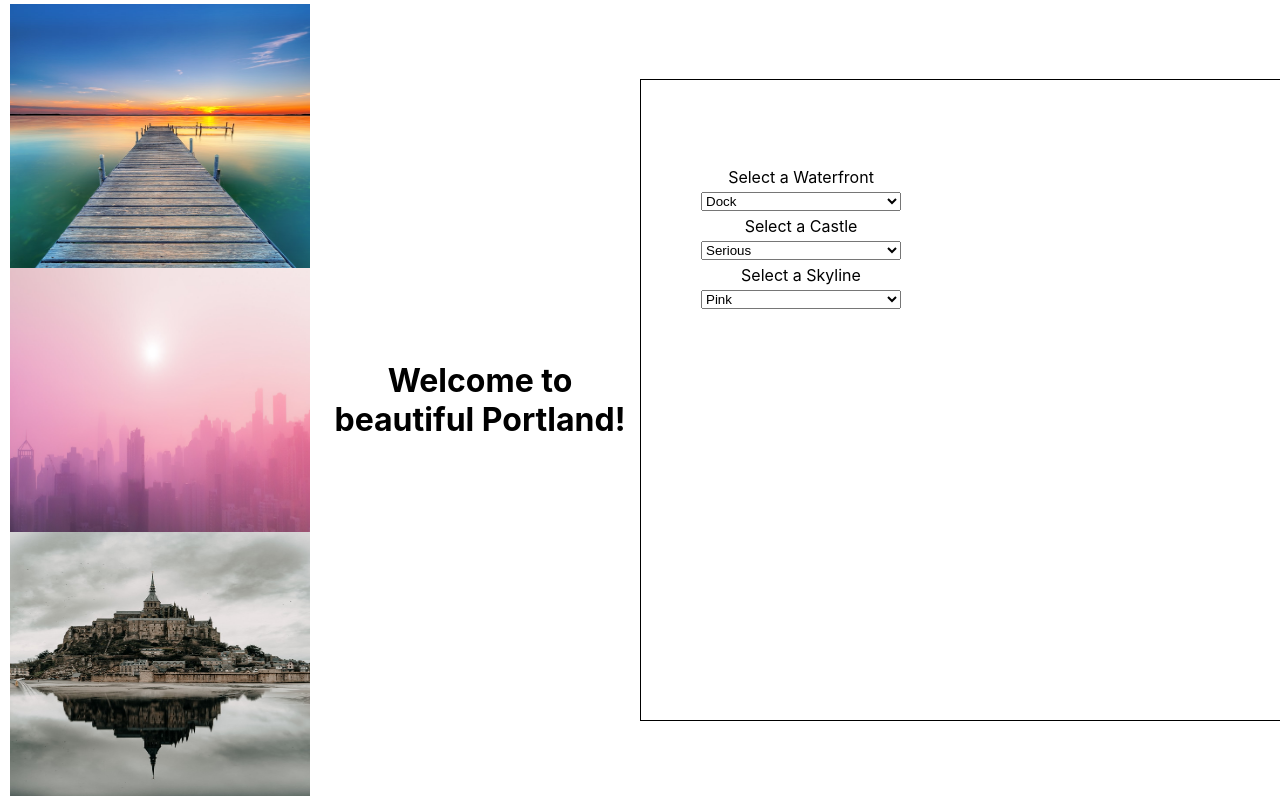
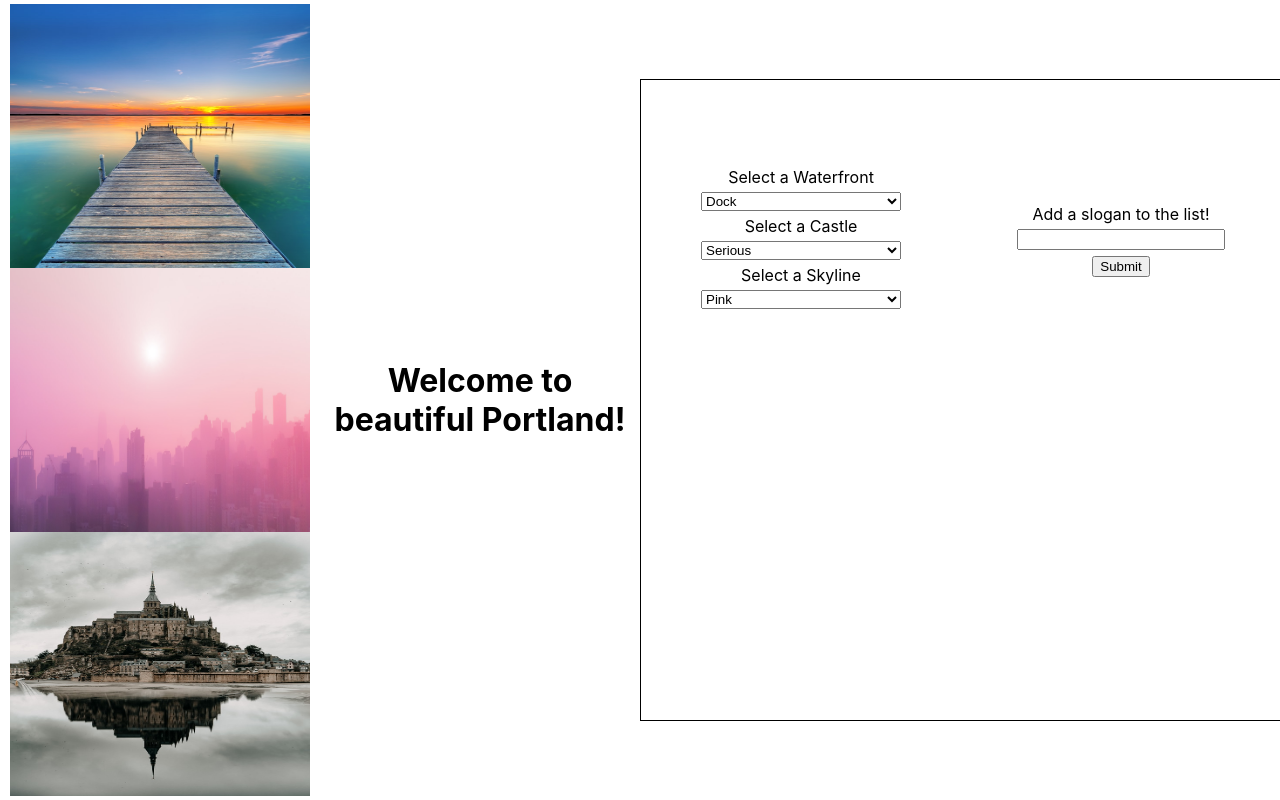
Before and after one commit to austinbhan/react-city-builder, a React (Create React App) app: page / in a window 1280 px wide. Built offline with nearby package versions, Linux system fonts and the light colour scheme.

Commit message:
SloganForm

```diff
--- a/src/App.js
+++ b/src/App.js
@@ -16,6 +16,8 @@ function App() {
   const [waterFront, setWaterfront] = useState('waterfront-1') ;
   const [castle, setCastle] = useState('castle-1');
   const [skyline, setSkyline] = useState('skyline-1');
+  const [slogan, setSlogan] = useState([]);
+  const [sloganForm, setSloganForm] = useState('');
   // const [cityName, setCityName] = useState('');
 
   return (
@@ -46,6 +48,7 @@ function App() {
           <SkylineDropdown setSkyline={setSkyline} />
         </section>
         {/* here, the SloganForm component takes in the setSlogans state handler function and the slogans array that live in state */}
+        <SloganForm slogan={slogan} setSlogan={setSlogan} setSloganForm={setSloganForm} sloganForm={sloganForm}/>
         {/* here, the SloganList component takes the array of slogans that lives in state */}
 
       </div>
--- a/src/SloganForm.js
+++ b/src/SloganForm.js
@@ -1,24 +1,25 @@
-export default function SloganForm(props) {
+export default function SloganForm({ slogan, setSlogan, setSloganForm, SloganForm }) {
   // React forms are a pain!
   // Track the sloganInput form state with a useState hook
 
+
   function handleSubmit(e) {
     e.preventDefault();
-
+    setSlogan([...slogan, SloganForm]);
     // This component takes in a prop called setSlogans, which is a function that takes in an array of slogans.
     // Also, this component also takes in a prop called slogans, which is an arry of strings. //// On submit call the setSlogans state with a new array that is a copy of the old array with the new slogan immutably added to the end
-
+    setSloganForm('');
     // set the sloganInput form state to an empty string to reset the form
   }
 
   return (
     <section>
       {/* on submit, call the handleSubmit function, defined above */}
-      <form>
+      <form onSubmit={handleSubmit}>
         Add a slogan to the list!
         {/* on change, set the sloganInput in state to be the input value */}
         {/* also, weirdly, set the value of this input to the sloganInput tracked in state to make this a 'controlled' form input */}
-        <input />
+        <input value={SloganForm} onChange={e => setSloganForm(e.target.value)}/>
         <button>Submit</button>
       </form>
     </section>
```
